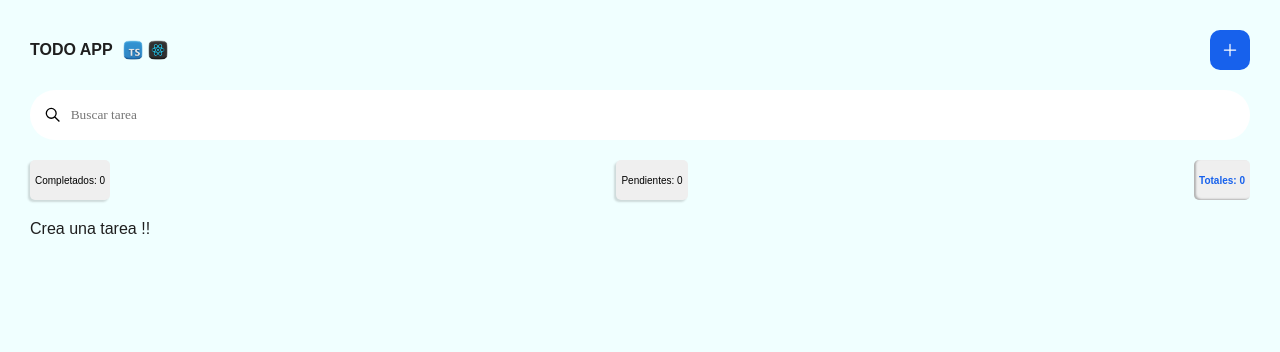
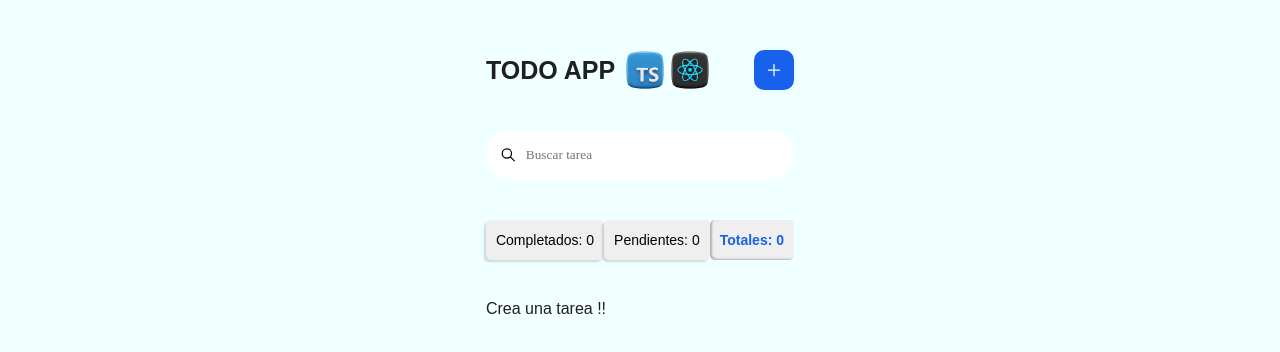
Before and after one commit to Jefersonsteven/todo-app-tsx, a React (Vite) app: page / in a window 1280 px wide. Shown: the top 352 px of the page. Built offline with nearby package versions, Linux system fonts and the light colour scheme.

Commit message:
feat: add animations

```diff
--- a/src/App.scss
+++ b/src/App.scss
@@ -1,7 +1,6 @@
 .main {
   display: flex;
   flex-direction: column;
-  justify-content: space-between;
   gap: 20px;
   padding-inline: 30px;
   height: 100%;
@@ -44,8 +43,40 @@
   padding: 5px;
   font-size: 1rem;
   border-radius: 5px;
-  -webkit-border-radius: 5px;
-  -moz-border-radius: 5px;
-  -ms-border-radius: 5px;
-  -o-border-radius: 5px;
 }
+
+@media (width >= 350px) {
+  .main {
+    padding-inline: 50px;
+    padding-block: 50px;
+    &__logo {
+      width: 30px;
+      height: 30px;
+    }
+    &__title {
+      font-size: 2rem;
+    }
+  }
+}
+
+@media (width >= 400px) {
+  .main {
+    max-width: 700px;
+    gap: 40px;
+    &__logo {
+      width: 40px;
+      height: 40px;
+    }
+    &__title {
+      font-size: 2.5rem;
+    }
+  }
+}
+
+@media (width >= 450px) {
+  .btn--filter {
+    padding: 5px 10px;
+    font-size: 1.4rem;
+    border-radius: 5px;
+  }
+}
--- a/src/components/FormTodo/FormTodo.scss
+++ b/src/components/FormTodo/FormTodo.scss
@@ -1,4 +1,5 @@
 .todo-form {
+  animation: swap 0.3s ease-in-out;
   display: flex;
   flex-direction: column;
   gap: 20px;
@@ -97,3 +98,12 @@
     background-color: rgb(23, 67, 236);
   }
 }
+
+@keyframes swap {
+  0% {
+    transform: translateY(100%);
+  }
+  100% {
+    transform: translateY(0);
+  }
+}
--- a/src/components/Modal/Modal.scss
+++ b/src/components/Modal/Modal.scss
@@ -2,6 +2,7 @@
   padding: 20px;
   position: fixed;
   top: 0;
+  left: 0;
   width: 100dvw;
   height: 100dvh;
   overflow-y: hidden;
--- a/src/components/TodoItem/TodoItem.scss
+++ b/src/components/TodoItem/TodoItem.scss
@@ -42,3 +42,73 @@
     color: rgb(157, 157, 157);
   }
 }
+
+.modal-delete {
+  top: 0;
+  left: 0;
+  width: 100%;
+  height: 100%;
+  backdrop-filter: blur(5px);
+  background: rgba(255, 255, 255, 0.334);
+  position: absolute;
+  display: grid;
+  place-items: center;
+  border-radius: 16px;
+  padding: 30px;
+  animation: delete 0.3s ease-in-out;
+  &__content {
+    display: flex;
+    flex-direction: column;
+    gap: 20px;
+  }
+  &__title {
+    width: 100%;
+    text-align: center;
+    font-weight: 700;
+  }
+  &__content {
+    display: flex;
+    justify-content: space-between;
+    width: 100%;
+  }
+  &__buttons {
+    display: flex;
+    justify-content: space-between;
+    gap: 20px;
+  }
+  &__button {
+    padding: 10px;
+    border-radius: 8px;
+    width: 100%;
+    text-align: center;
+    font-weight: 600;
+  }
+  &__button--cancel {
+    background-color: white;
+    color: grey;
+  }
+  &__button--delete {
+    background-color: rgb(187, 86, 86);
+    color: white;
+  }
+  &__button--cancel:hover {
+    cursor: pointer;
+    background-color: #f5f5f5;
+  }
+  &__button--delete:hover {
+    cursor: pointer;
+    background-color: rgb(157, 86, 86);
+  }
+}
+
+@keyframes delete {
+  0% {
+    transform: scale(1);
+  }
+  50% {
+    transform: scale(1.1);
+  }
+  100% {
+    transform: scale(1);
+  }
+}
--- a/src/components/TodoItem/TodoItem.tsx
+++ b/src/components/TodoItem/TodoItem.tsx
@@ -73,9 +73,11 @@ export const TodoItem: React.FC<Todo> = ({
       {openModal &&
         <div className='modal-delete'>
           <div className='modal-delete__content'>
-            <p>Estas Seguro ?!</p>
-            <button onClick={() => setOpenModal(currentOpen => !currentOpen)}>Cancelar</button>
-            <button onClick={handleDeleteTodo}>Eliminar</button>
+            <p className='modal-delete__title'>Estas Seguro ?!</p>
+            <div className='modal-delete__buttons'>
+              <button className='btn modal-delete__button modal-delete__button--cancel' onClick={() => setOpenModal(currentOpen => !currentOpen)}>Cancelar</button>
+              <button className='btn modal-delete__button modal-delete__button--delete' onClick={handleDeleteTodo}>Eliminar</button>
+            </div>
           </div>
         </div>
       }
--- a/src/components/Todos/Todos.scss
+++ b/src/components/Todos/Todos.scss
@@ -3,11 +3,43 @@
   flex-direction: column;
   gap: 20px;
   &__todo {
+    min-width: 260px;
     padding: 20px;
     border-radius: 16px;
     -webkit-border-radius: 16px;
     -moz-border-radius: 16px;
     -ms-border-radius: 16px;
     -o-border-radius: 16px;
+    animation: swapTodo 0.3s ease-in-out;
+    -webkit-animation: swapTodo 0.3s ease-in-out;
   }
 }
+
+@media (width >= 600px) {
+  .todos {
+    display: grid;
+    grid-template-columns: 1fr 1fr;
+    gap: 20px;
+    &__todo {
+      position: relative;
+      width: 260px;
+    }
+  }
+}
+
+@keyframes swapTodo {
+  0% {
+    transform: translateX(-100%);
+    -webkit-transform: translateX(-100%);
+    -moz-transform: translateX(-100%);
+    -ms-transform: translateX(-100%);
+    -o-transform: translateX(-100%);
+  }
+  100% {
+    transform: translateX(0);
+    -webkit-transform: translateX(0);
+    -moz-transform: translateX(0);
+    -ms-transform: translateX(0);
+    -o-transform: translateX(0);
+  }
+}
--- a/src/globals.scss
+++ b/src/globals.scss
@@ -9,6 +9,8 @@ html {
 }
 
 body {
+  display: flex;
+  justify-content: center;
   font-size: 1.6rem;
   font-family: 'Montserrat', sans-serif;
   color: rgb(31, 31, 31);
```
